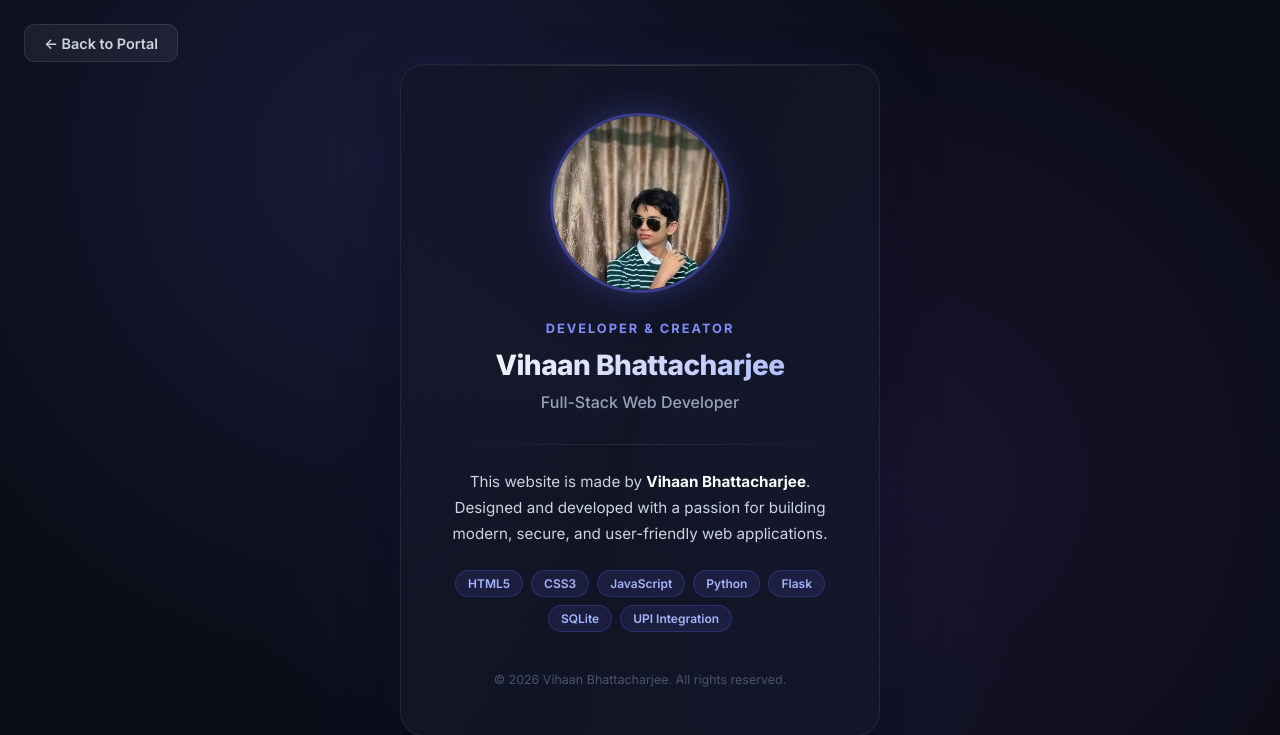
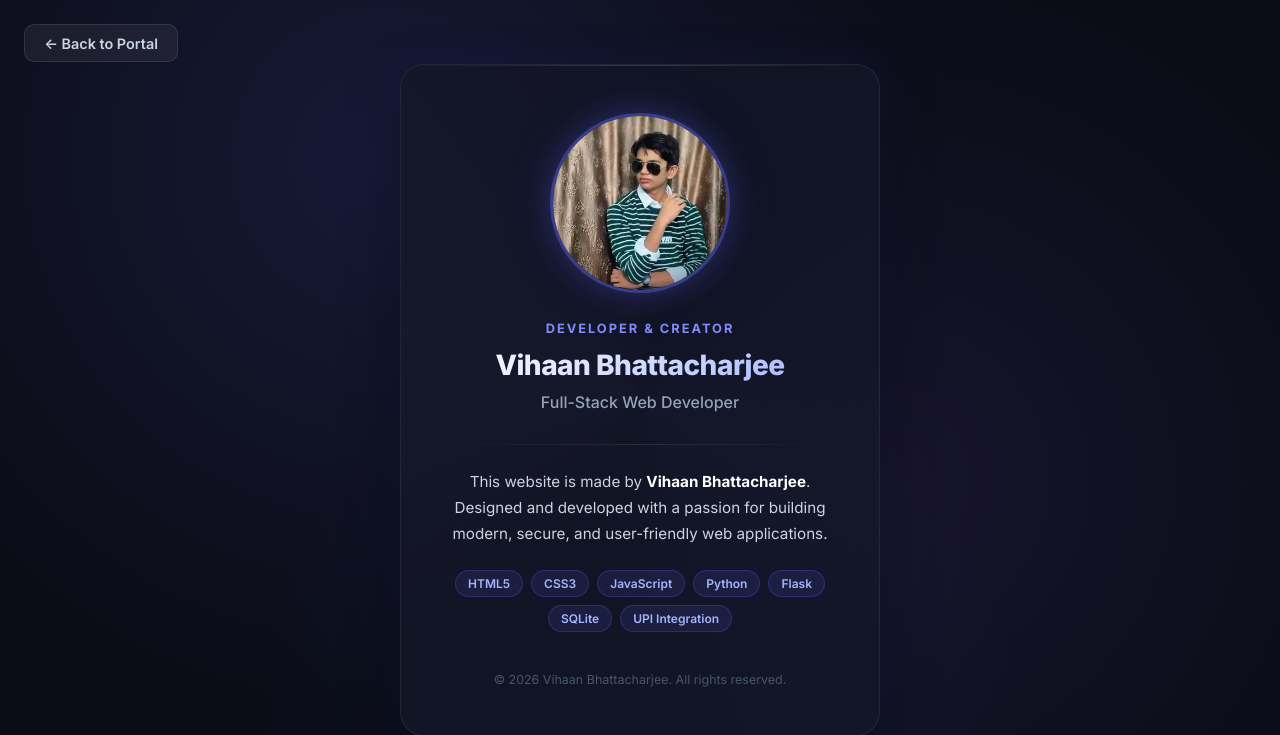
Before and after one commit to Vilog7/FeesSystem, a Flask app: page /developer in a window 1280 px wide. Shown: the top 735 px of the page. Run offline with Flask 3, Linux system fonts and the light colour scheme.

Commit message:
Center developer photo

```diff
--- a/templates/developer.html
+++ b/templates/developer.html
@@ -125,7 +125,7 @@
       width: 100%;
       height: 100%;
       object-fit: cover;
-      object-position: center top;
+      object-position: center center;
     }
 
     .dev-label {
```
